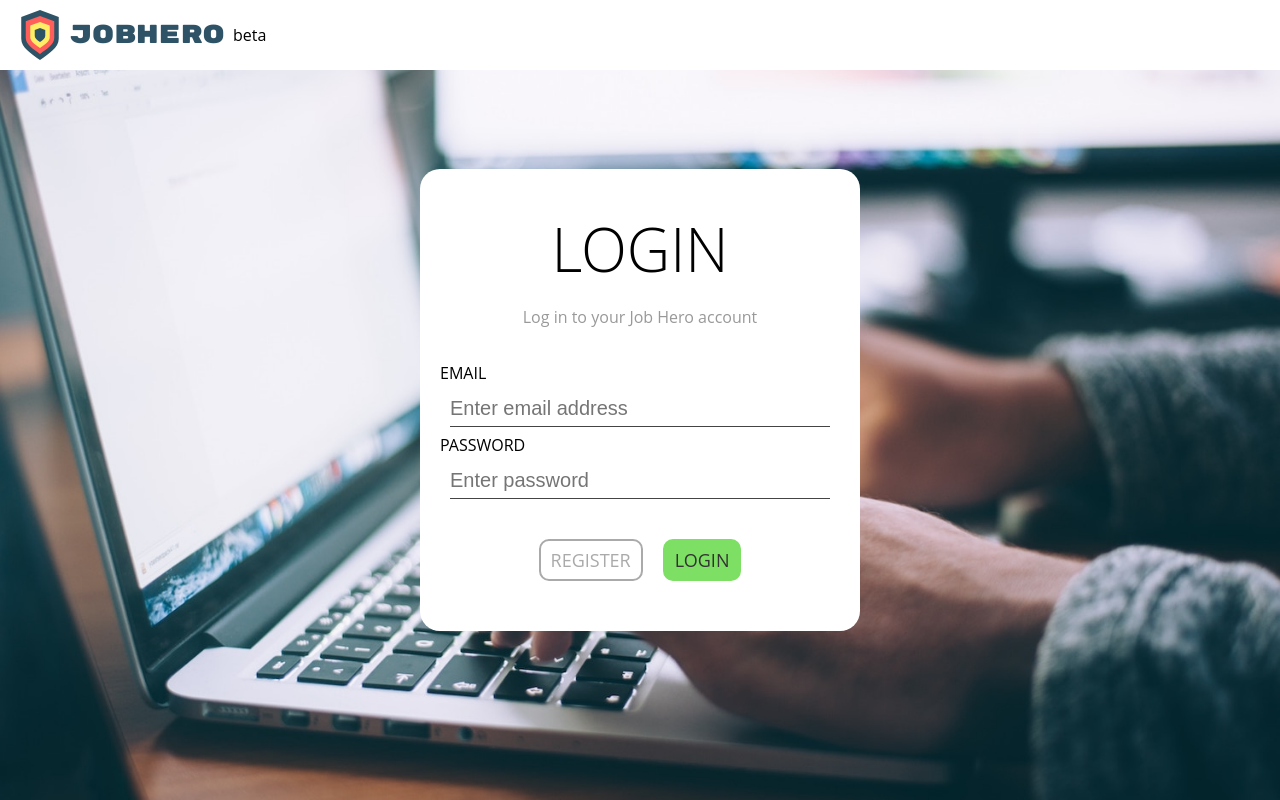
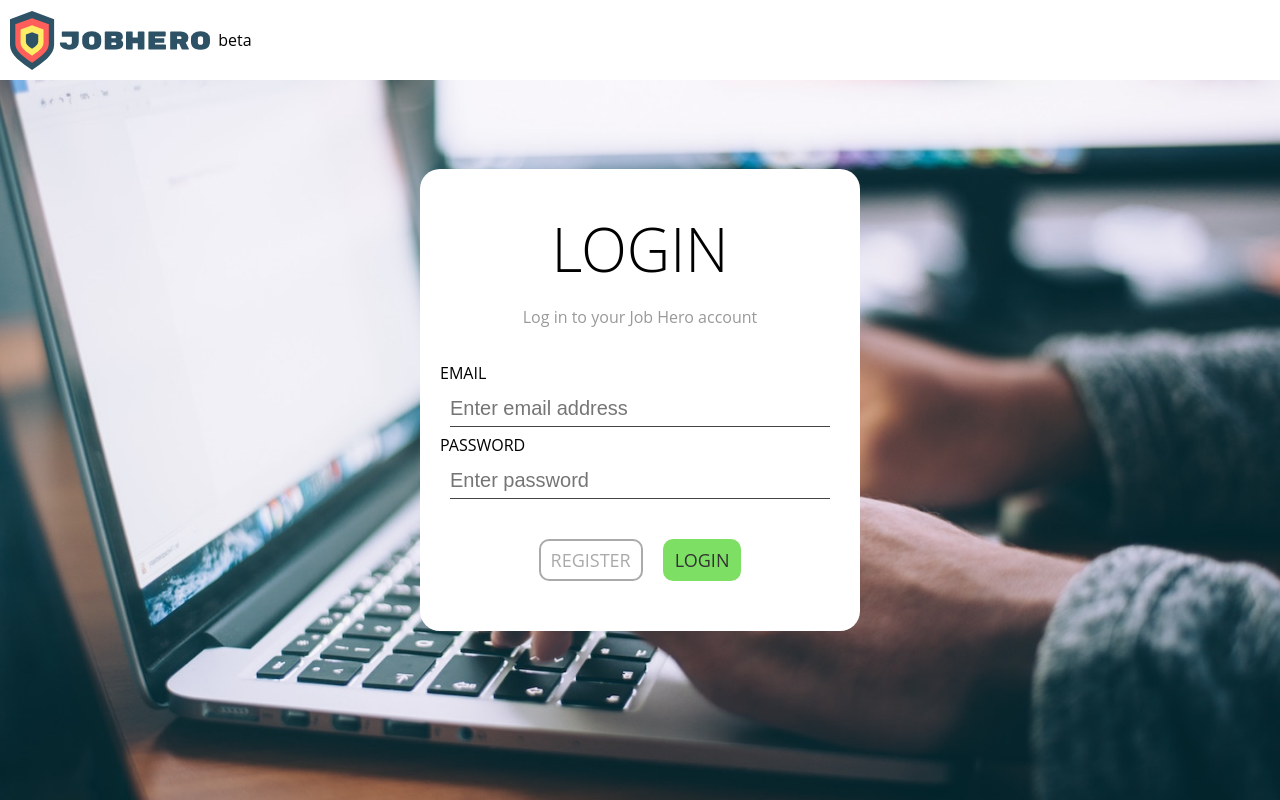
Before and after one commit to vfulco/app.jobhero.org, a React (Create React App) app: page /login in a window 1280 px wide. Built offline with nearby package versions, Linux system fonts and the light colour scheme.

Commit message:
removing logo font and including it in the logo file instead so we do not have unstyled logo

```diff
--- a/public/index.html
+++ b/public/index.html
@@ -25,7 +25,7 @@
     <link href="https://www.googletagmanager.com" rel="preconnect"/>
     <link href="https://www.google-analytics.com" rel="preconnect"/>
     <link href="https://api.jobhero.org" rel="preconnect"/>
-    <link href="https://fonts.googleapis.com/css?family=Rubik+Mono+One|Source+Sans+Pro:300,400,900" rel="stylesheet"/>
+    <link href="https://fonts.googleapis.com/css?family=Source+Sans+Pro:300,400,900" rel="stylesheet"/>
   </head>
   <body>
     <noscript>
--- a/src/components/header/header.css
+++ b/src/components/header/header.css
@@ -19,16 +19,11 @@
 
 }
 .jh-header-logo{
-  height:50px;
-  width:60px;
+  height:60px;
+  width:200px;
   background-position: center center;
   background-repeat: no-repeat;
   background-size: contain;
-}
-.jh-header-title{
-  color: #2E5266;
-  font-family: 'Rubik Mono One',sans-serif;
-  font-size: 26px;
 }
 .jh-header-buttons-container{
   display:flex;
--- a/src/components/header/index.js
+++ b/src/components/header/index.js
@@ -1,7 +1,7 @@
 import React from 'react'
 import { withRouter } from 'react-router-dom'
 import './header.css'
-import Logo from '../../images/job-hero-logov1.svg'
+import Logo from '../../images/job-hero-logov2.svg'
 import ButtonText from '../buttons/button-text'
 
 function getAuth() {
@@ -47,7 +47,7 @@ class Header extends React.Component {
         <div className="jh-header-flex">
           <div className="jh-header-logo-container">
             <div className="jh-header-logo" style={{backgroundImage:'url(' + Logo + ')'}}></div>
-            <h1 className="jh-header-title">JOBHERO</h1><p>&nbsp; beta</p>
+            <p>&nbsp; beta</p>
           </div>
           <div className="jh-header-buttons-container">
             {this.state.backButton === true &&
--- a/src/components/resume/resume.css
+++ b/src/components/resume/resume.css
@@ -20,7 +20,7 @@
 .jh-resume-menu{
   width:100%;
   position: fixed;
-  top:70px;
+  top:80px;
   background-color:#333;
   color:#fff;
   z-index: 1000;
```
Also changed, not shown: src/images/job-hero-logov2.svg (added).
